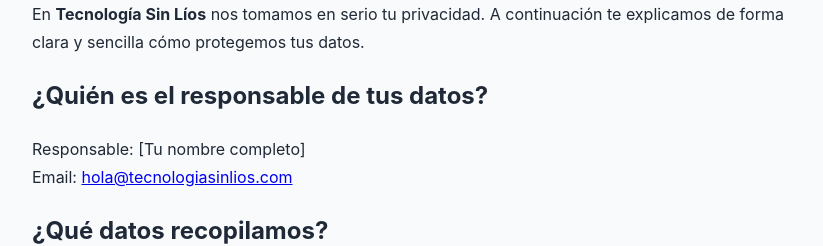
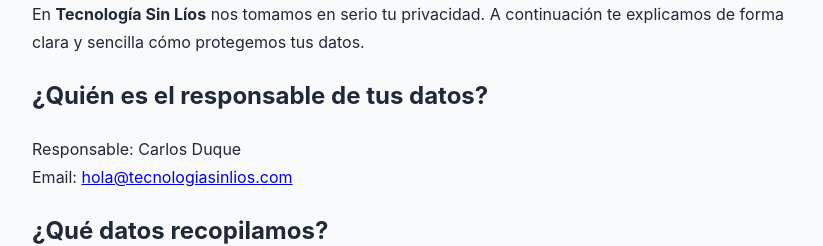
Before and after one commit to ChuckDuke/tecnologiasinlios.github.io, a plain HTML site: page privacidad.html in a window 1280 px wide. Shown: the part 980-1226 px from the top of the page, without its empty margins (228-1051 px from the left). Drawn offline with Linux system fonts and the light colour scheme.

Commit message:
Update privacidad.html

```diff
--- a/privacidad.html
+++ b/privacidad.html
@@ -86,7 +86,7 @@
 <p>En <strong>Tecnología Sin Líos</strong> nos tomamos en serio tu privacidad. A continuación te explicamos de forma clara y sencilla cómo protegemos tus datos.</p>
 
 <h2>¿Quién es el responsable de tus datos?</h2>
-<p>Responsable: [Tu nombre completo]<br>
+<p>Responsable: Carlos Duque<br>
 Email: <a href="mailto:hola@tecnologiasinlios.com">hola@tecnologiasinlios.com</a></p>
 
 <h2>¿Qué datos recopilamos?</h2>
```
